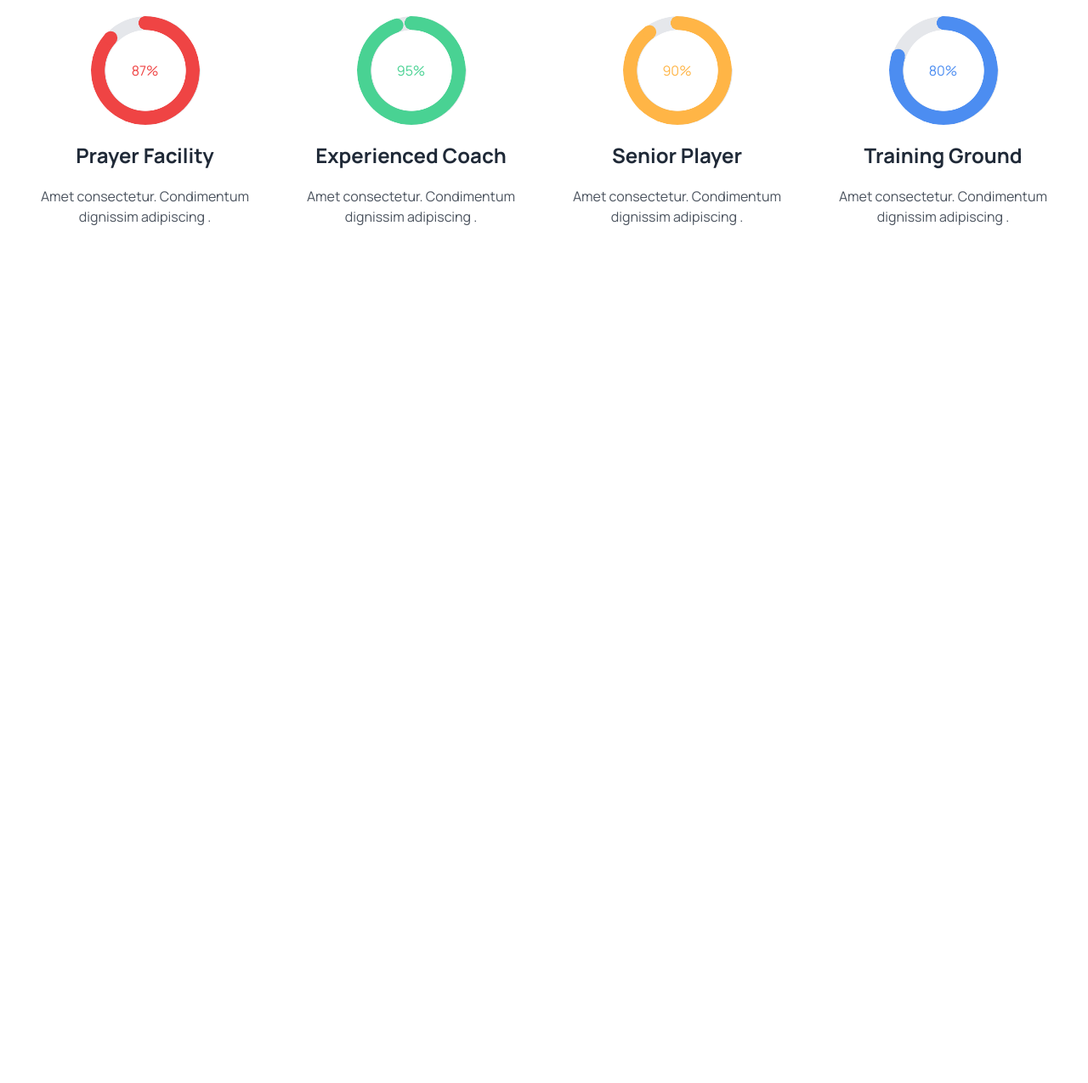
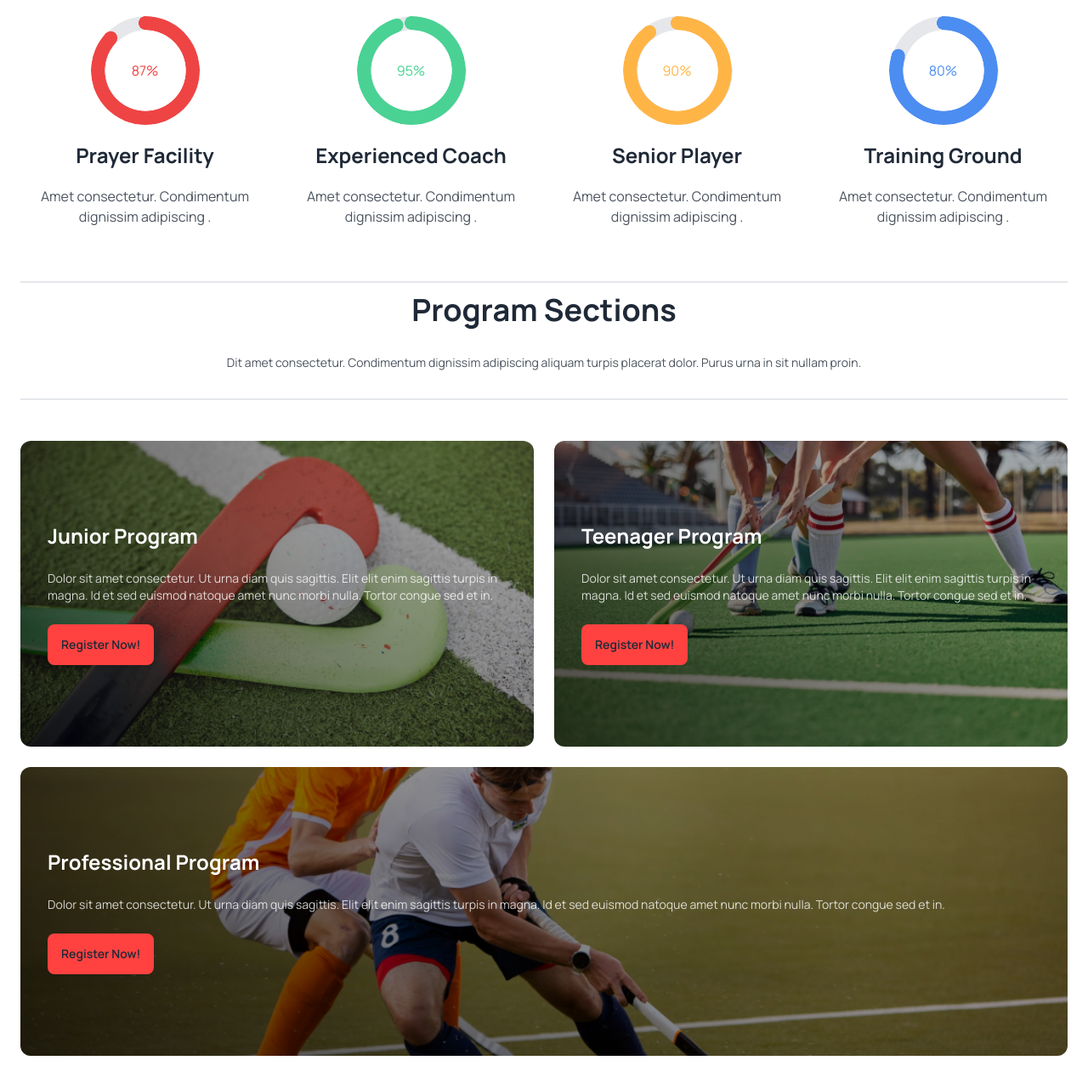
Before and after one commit to nurislamemon1/Batch-9-A3, a plain HTML site: page index.html in a window 1280 px wide. Shown: the part 942-2217 px from the top of the page at 85% size. Before the commit the page ends 1257 px from the top, so only its background shows below. Drawn offline with nearby package versions, Linux system fonts and the light colour scheme.

Commit message:
program section done

```diff
--- a/index.html
+++ b/index.html
@@ -1,5 +1,6 @@
 <!DOCTYPE html>
 <html lang="en" data-theme="light">
+
 <head>
     <meta charset="UTF-8">
     <meta name="viewport" content="width=device-width, initial-scale=1.0">
@@ -16,6 +17,24 @@
     <style>
         .Manrope-font {
             font-family: "Manrope", sans-serif;
+        }
+        .junior-program{
+           background: linear-gradient(45deg, rgba(0, 0, 0, 0.7),rgba(0, 0, 0, 0.2)),url(./Images/2.png);
+           background-position: center;
+           background-size: cover;
+           background-repeat: no-repeat;
+        }
+        .senior-program{
+           background: linear-gradient(45deg, rgba(0, 0, 0, 0.7),rgba(0, 0, 0, 0.2)),url(./Images/3.png);
+           background-position: center;
+           background-size: cover;
+           background-repeat: no-repeat;
+        }
+        .professional-program{
+           background: linear-gradient(45deg, rgba(0, 0, 0, 0.7),rgba(0, 0, 0, 0.2)),url(./Images/4.png);
+           background-position: center;
+           background-size: cover;
+           background-repeat: no-repeat;
         }
     </style>
     <script>
@@ -104,10 +123,12 @@
                 <!-- circle 1 -->
                 <div class="space-y-5 lg:px-5 px-3 text-center py-4">
                     <div class="relative">
-                 <div class="radial-progress text-red-500 z-50" style="--value:87; --size:8rem; --thickness: 1rem;" role="progressbar">
+                        <div class="radial-progress text-red-500 z-50"
+                            style="--value:87; --size:8rem; --thickness: 1rem;" role="progressbar">
                             87%
                         </div>
-                 <div class="absolute top-0 lg:left-16 left-28 rotate-90 radial-progress text-gray-200" style="--value:87; --size:8rem; --thickness: 1rem;" role="progressbar">
+                        <div class="absolute top-0 lg:left-16 left-28 rotate-90 radial-progress text-gray-200"
+                            style="--value:87; --size:8rem; --thickness: 1rem;" role="progressbar">
                         </div>
                     </div>
                     <h3 class=" font-bold text-2xl">Prayer Facility</h3>
@@ -116,10 +137,12 @@
                 <!-- circle 2 -->
                 <div class="space-y-5 lg:px-5 px-3 text-center py-4">
                     <div class="relative">
-                 <div class="radial-progress text-[#49D293] z-50" style="--value:95; --size:8rem; --thickness: 1rem;" role="progressbar">
+                        <div class="radial-progress text-[#49D293] z-50"
+                            style="--value:95; --size:8rem; --thickness: 1rem;" role="progressbar">
                             95%
                         </div>
-                 <div class="absolute top-0 lg:left-16 left-28 rotate-90 radial-progress text-gray-200" style="--value:87; --size:8rem; --thickness: 1rem;" role="progressbar">
+                        <div class="absolute top-0 lg:left-16 left-28 rotate-90 radial-progress text-gray-200"
+                            style="--value:87; --size:8rem; --thickness: 1rem;" role="progressbar">
                         </div>
                     </div>
                     <h3 class=" font-bold text-2xl">Experienced Coach</h3>
@@ -128,10 +151,12 @@
                 <!-- circle 3 -->
                 <div class="space-y-5 lg:px-5 px-3 text-center py-4">
                     <div class="relative">
-                 <div class="radial-progress text-[#FFB546] z-50" style="--value:90; --size:8rem; --thickness: 1rem;" role="progressbar">
+                        <div class="radial-progress text-[#FFB546] z-50"
+                            style="--value:90; --size:8rem; --thickness: 1rem;" role="progressbar">
                             90%
                         </div>
-                 <div class="absolute top-0 lg:left-16 left-28 rotate-90 radial-progress text-gray-200" style="--value:87; --size:8rem; --thickness: 1rem;" role="progressbar">
+                        <div class="absolute top-0 lg:left-16 left-28 rotate-90 radial-progress text-gray-200"
+                            style="--value:87; --size:8rem; --thickness: 1rem;" role="progressbar">
                         </div>
                     </div>
                     <h3 class=" font-bold text-2xl">Senior Player</h3>
@@ -140,10 +165,12 @@
                 <!-- circle 4 -->
                 <div class="space-y-5 lg:px-5 px-3 text-center py-4">
                     <div class="relative">
-                 <div class="radial-progress text-[#4C8DF1] z-50" style="--value:80; --size:8rem; --thickness: 1rem;" role="progressbar">
+                        <div class="radial-progress text-[#4C8DF1] z-50"
+                            style="--value:80; --size:8rem; --thickness: 1rem;" role="progressbar">
                             80%
                         </div>
-                 <div class="absolute top-0 lg:left-16 left-28 rotate-90 radial-progress text-gray-200" style="--value:87; --size:8rem; --thickness: 1rem;" role="progressbar">
+                        <div class="absolute top-0 lg:left-16 left-28 rotate-90 radial-progress text-gray-200"
+                            style="--value:87; --size:8rem; --thickness: 1rem;" role="progressbar">
                         </div>
                     </div>
                     <h3 class=" font-bold text-2xl">Training Ground</h3>
@@ -151,6 +178,40 @@
                 </div>
             </div>
         </section>
+        <!-- Program section -->
+        <section class="px-6 mt-12">
+            <div class=" text-center border-y-[2px]">
+                <h1 class="font-bold text-4xl mt-3">Program Sections</h1>
+                <p class="opacity-80 text-sm py-8">Dit amet consectetur. Condimentum dignissim adipiscing aliquam turpis
+                    placerat dolor. Purus urna in sit nullam proin. </p>
+            </div>
+            <div class="mt-12 grid grid-cols-1 lg:grid-cols-2 gap-6">
+                    <!-- 1st column -->
+                    <div class="space-y-6 junior-program rounded-xl px-8 py-24 w-full col-span-1">
+                        <h2 class="font-bold text-2xl text-white">Junior Program</h2>
+                        <p class="text-sm text-white opacity-80">Dolor sit amet consectetur. Ut urna diam quis sagittis. Elit elit
+                            enim sagittis turpis in magna. Id et sed euismod natoque amet nunc morbi nulla. Tortor
+                            congue sed et in.</p>
+                        <button class="btn bg-button border-none">Register Now!</button>
+                    </div>
+                    <!-- 2nd column -->
+                    <div class="space-y-6 senior-program rounded-xl px-8 py-24 w-full col-span-1">
+                        <h2 class="font-bold text-2xl text-white">Teenager Program</h2>
+                        <p class="text-sm text-white opacity-80">Dolor sit amet consectetur. Ut urna diam quis sagittis. Elit elit
+                            enim sagittis turpis in magna. Id et sed euismod natoque amet nunc morbi nulla. Tortor
+                            congue sed et in.</p>
+                        <button class="btn bg-button border-none">Register Now!</button>
+                    </div>
+                    <!-- 3rd  column -->
+                    <div class="space-y-6 professional-program rounded-xl px-8 py-24 lg:col-span-2 w-full ">
+                        <h2 class="font-bold text-2xl text-white">Professional Program</h2>
+                        <p class="text-sm text-white opacity-80">Dolor sit amet consectetur. Ut urna diam quis sagittis. Elit elit
+                            enim sagittis turpis in magna. Id et sed euismod natoque amet nunc morbi nulla. Tortor
+                            congue sed et in.</p>
+                        <button class="btn bg-button border-none">Register Now!</button>
+                    </div>
+                </div>
+        </section>
     </main>
 </body>
 
```
Lines whose indentation alone changed are shown as unchanged.
